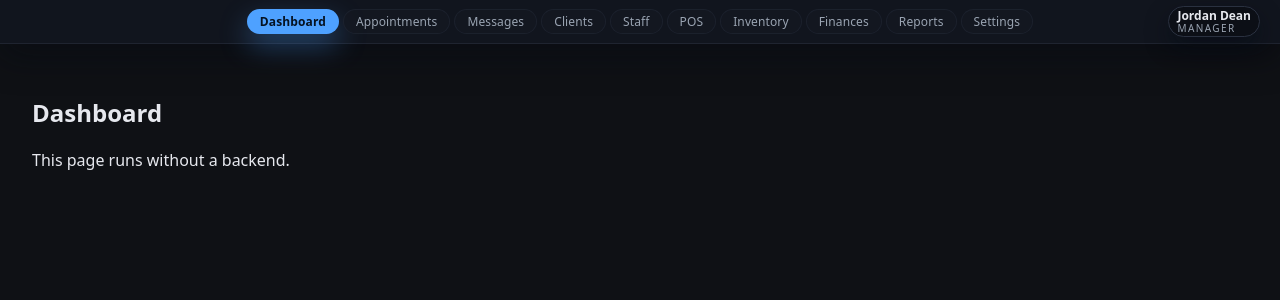
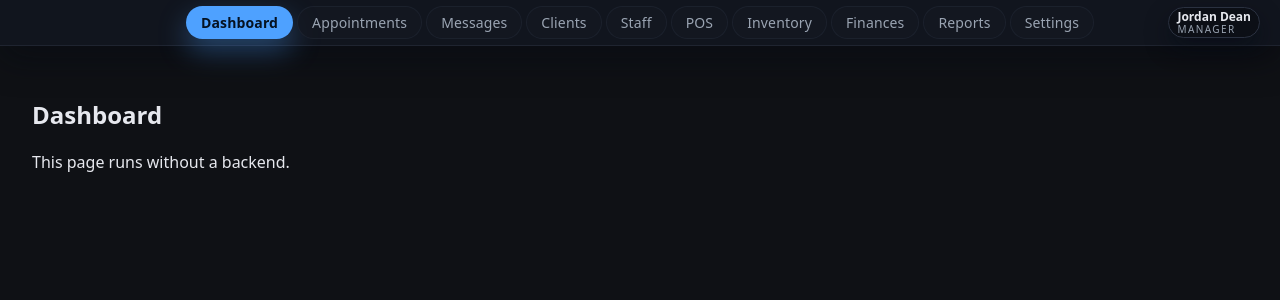
Before and after one commit to JimmysRanch/1030, a Next.js app: page / in a window 1280 px wide. Shown: the top 300 px of the page. Built offline with nearby package versions, Linux system fonts and the light colour scheme.

Commit message:
Enlarge navigation link sizing

```diff
--- a/app/globals.css
+++ b/app/globals.css
@@ -10,7 +10,7 @@ button { font: inherit; color: inherit; }
   background:rgba(18,22,32,0.92); border-bottom:1px solid #1f2430; box-shadow:0 12px 36px rgba(5,9,18,0.45); backdrop-filter:blur(16px); }
 .nav-spacer { height:1px; }
 .primary-nav { display:flex; align-items:center; gap:4px; justify-content:center; }
-.nav-link { padding:3px 12px; border-radius:999px; font-size:12px; color:var(--muted); background:rgba(20,24,34,0.75);
+.nav-link { padding:6px 14px; border-radius:999px; font-size:14px; color:var(--muted); background:rgba(20,24,34,0.75);
  transition:all 0.2s ease; border:1px solid rgba(42,49,64,0.4); letter-spacing:0.01em; }
 .nav-link:hover { color:var(--text); background:#1f2430; border-color:rgba(78,161,255,0.35); }
 .nav-link.active { background:var(--brand); color:#051222; font-weight:600; border-color:transparent; box-shadow:0 12px 28px rgba(78,161,255,0.35); }
```
